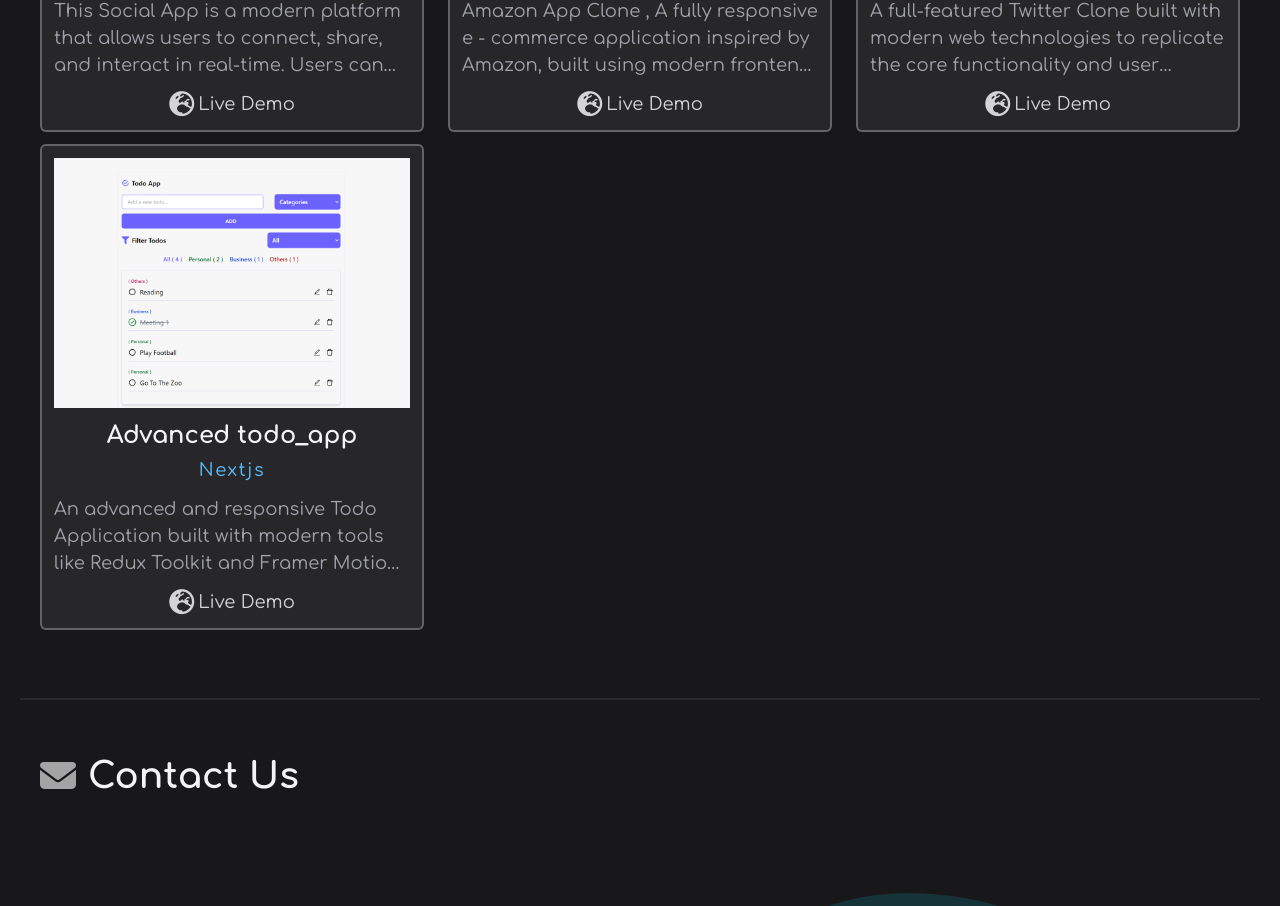
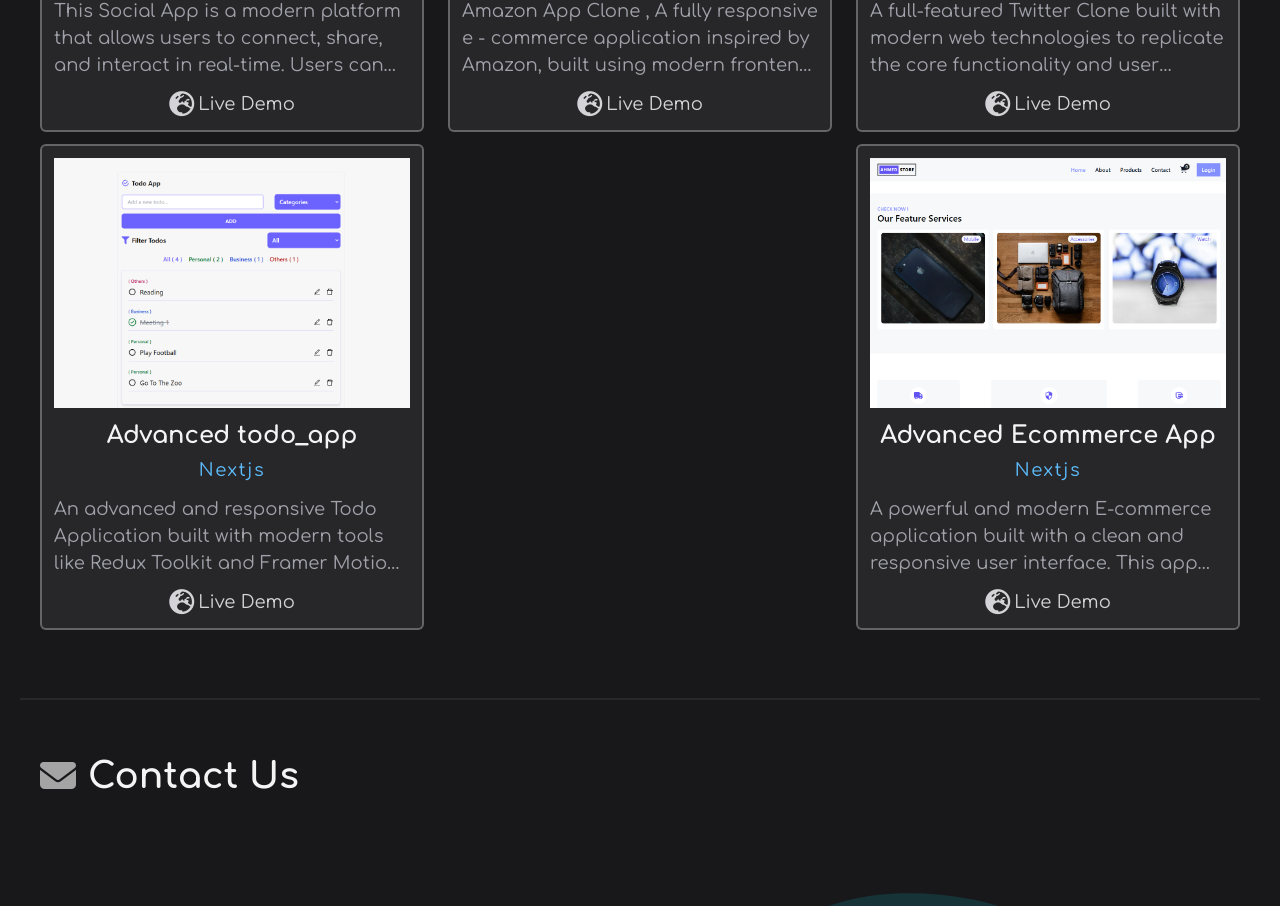
Before and after one commit to AhmedElabrass25/MyReactPortfolio, a React (Vite) app: page / in a window 1280 px wide. Shown: the part 6909-7815 px from the top of the page. Built offline with nearby package versions, Linux system fonts and the light colour scheme.

Commit message:
advancedEcommercePro

```diff
--- a/src/components/products.js
+++ b/src/components/products.js
@@ -26,9 +26,9 @@ import socialApp from "../assets/images/socialApp.png";
 import amazonApp from "../assets/images/amazonPicture.png";
 import twitterApp from "../assets/images/twitterImage.png";
 import advancedTodo from "../assets/images/todoImage.png";
+import NextjsEcommerce from "../assets/images/NextjsEcommerce.png";
 
-export const Projects = [
-  {
+export const Projects = [{
         id: 1,
         name: "Refresh Ecommerce",
         desc: "A Refresh E-commerce website is typically designed to provide users with a seamless and modern online shopping experience. It focuses on user-friendly navigation, attractive product displays, and smooth interactions, all while maintaining high performance and responsiveness.",
@@ -252,4 +252,12 @@ export const Projects = [
         category: "nextjs",
         image: advancedTodo,
     },
+    {
+        id: 29,
+        name: "Advanced Ecommerce App",
+        desc: "A powerful and modern E-commerce application built with a clean and responsive user interface. This app fetches product data dynamically from an external API and offers users a smooth and intuitive shopping experience.",
+        demo: "https://ecommerce-nextjs-orcin-iota.vercel.app/",
+        category: "nextjs",
+        image: NextjsEcommerce,
+    },
 ];
```
Also changed, not shown: src/assets/images/NextjsEcommerce.png (added). Lines whose indentation alone changed are shown as unchanged.
